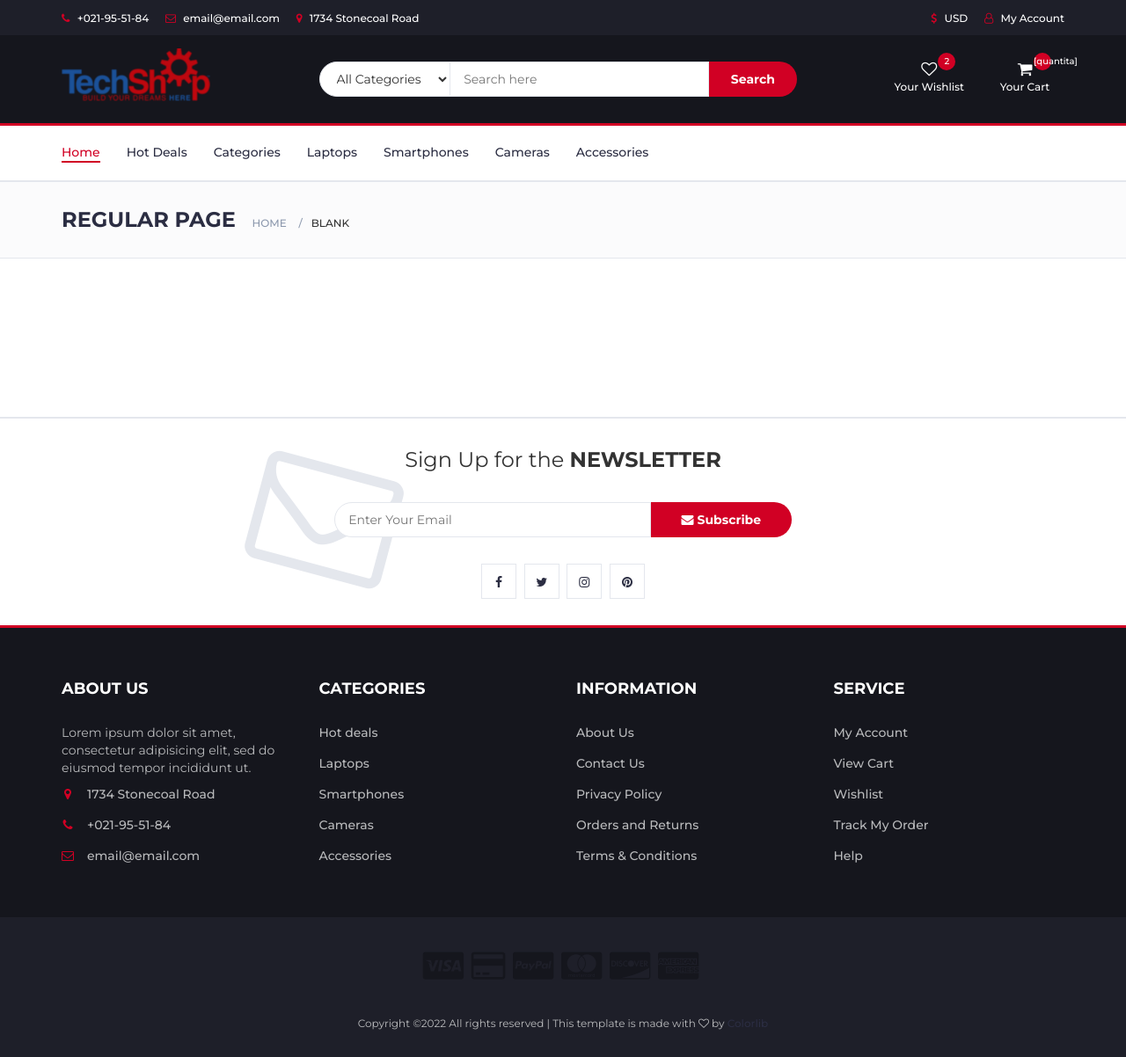
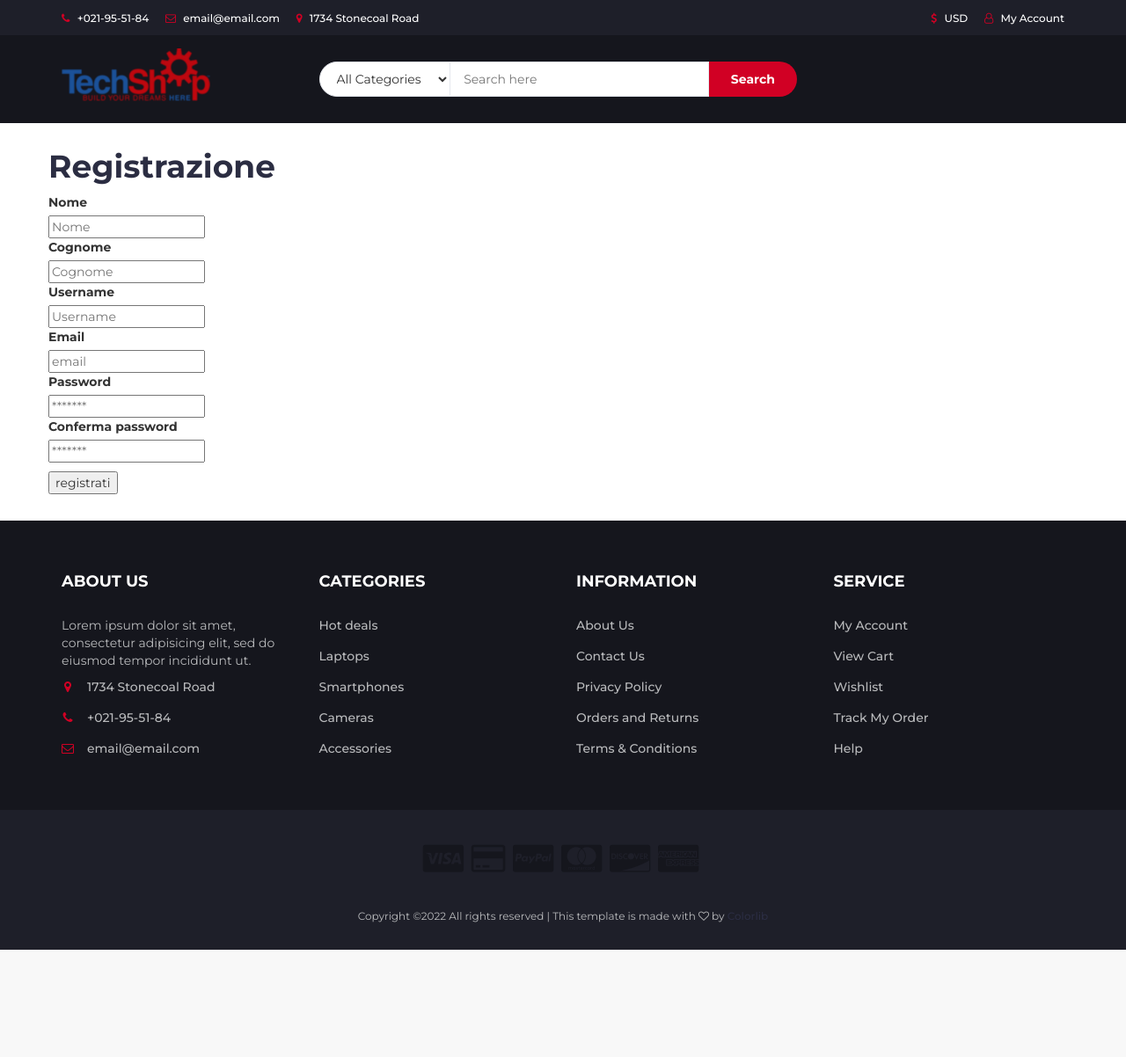
Before and after one commit to maca99/progetto_tdw, a PHP site: page /register.php in a window 1280 px wide. Shown: the whole page at 88% size. After the commit the page ends 1080 px from the top, so only its background shows below. Run offline with PHP 8.4, Linux system fonts and the light colour scheme.

Commit message:
aggiunta vista register

```diff
--- /dev/null
+++ b/dhtml/blank-min.html
@@ -0,0 +1,212 @@
+<!DOCTYPE html>
+<html lang="it">
+	<head>
+		<meta charset="utf-8">
+		<meta http-equiv="X-UA-Compatible" content="IE=edge">
+		<meta name="viewport" content="width=device-width, initial-scale=1">
+		 <!-- The above 3 meta tags *must* come first in the head; any other head content must come *after* these tags -->
+		<title>Registrazione</title>
+ 		<!-- Google font -->
+ 		<link href="https://fonts.googleapis.com/css?family=Montserrat:400,500,700" rel="stylesheet">
+
+ 		<!-- Bootstrap -->
+ 		<link type="text/css" rel="stylesheet" href="dhtml\css\bootstrap.min.css"/>
+
+ 		<!-- Slick -->
+ 		<link type="text/css" rel="stylesheet" href="dhtml\css\slick.css"/>
+ 		<link type="text/css" rel="stylesheet" href="dhtml\css\slick-theme.css"/>
+
+ 		<!-- nouislider -->
+ 		<link type="text/css" rel="stylesheet" href="dhtml\css\nouislider.min.css"/>
+
+ 		<!-- Font Awesome Icon -->
+ 		<link rel="stylesheet" href="dhtml\css\font-awesome.min.css">
+
+ 		<!-- Custom stlylesheet -->
+ 		<link type="text/css" rel="stylesheet" href="dhtml\css\style.css"/>
+
+ 		<!-- HTML5 shim and Respond.js for IE8 support of HTML5 elements and media queries -->
+ 		<!-- WARNING: Respond.js doesn't work if you view the page via file:// -->
+ 		<!--[if lt IE 9]>
+ 		  <script src="https://oss.maxcdn.com/html5shiv/3.7.3/html5shiv.min.js"></script>
+ 		  <script src="https://oss.maxcdn.com/respond/1.4.2/respond.min.js"></script>
+ 		<![endif]-->
+
+    </head>
+	<body>
+		<!-- HEADER -->
+		<header>
+			<!-- TOP HEADER -->
+			<div id="top-header">
+				<div class="container">
+					<ul class="header-links pull-left">
+						<li><a href="#"><i class="fa fa-phone"></i> +021-95-51-84</a></li>
+						<li><a href="#"><i class="fa fa-envelope-o"></i> email@email.com</a></li>
+						<li><a href="#"><i class="fa fa-map-marker"></i> 1734 Stonecoal Road</a></li>
+					</ul>
+					<ul class="header-links pull-right">
+						<li><a href="#"><i class="fa fa-dollar"></i> USD</a></li>
+						<li><a href="#"><i class="fa fa-user-o"></i> My Account</a></li>
+					</ul>
+				</div>
+			</div>
+			<!-- /TOP HEADER -->
+            <!-- MAIN HEADER -->
+            <div id="header">
+                <!-- container -->
+                <div class="container">
+                    <!-- row -->
+                    <div class="row">
+                        <!-- LOGO -->
+                        <div class="col-md-3">
+                            <div class="header-logo">
+                                <a href="#" class="logo">
+                                    <img src="dhtml\img\logo.png" alt="">
+                                </a>
+                            </div>
+                        </div>
+                        <!-- /LOGO -->
+                        						<!-- SEARCH BAR -->
+						<div class="col-md-6">
+							<div class="header-search">
+								<form>
+									<select class="input-select">
+										<option value="0">All Categories</option>
+										<option value="1">Category 01</option>
+										<option value="1">Category 02</option>
+									</select>
+									<input class="input" placeholder="Search here">
+									<button class="search-btn">Search</button>
+								</form>
+							</div>
+						</div>
+						<!-- /SEARCH BAR -->
+
+								<!-- /Menu Toogle -->
+							</div>
+						</div>
+						<!-- /ACCOUNT -->
+					</div>
+                    <div class="section">
+                        <!-- container -->
+                        <div class="container">
+                            <!-- row -->
+
+
+            <[body]>
+
+
+                    <!-- /row -->
+                </div>
+                <!-- /container -->
+            </div>
+            <!-- /SECTION -->
+
+		<!-- FOOTER -->
+		<footer id="footer">
+			<!-- top footer -->
+			<div class="section">
+				<!-- container -->
+				<div class="container">
+					<!-- row -->
+					<div class="row">
+						<div class="col-md-3 col-xs-6">
+							<div class="footer">
+								<h3 class="footer-title">About Us</h3>
+								<p>Lorem ipsum dolor sit amet, consectetur adipisicing elit, sed do eiusmod tempor incididunt ut.</p>
+								<ul class="footer-links">
+									<li><a href="#"><i class="fa fa-map-marker"></i>1734 Stonecoal Road</a></li>
+									<li><a href="#"><i class="fa fa-phone"></i>+021-95-51-84</a></li>
+									<li><a href="#"><i class="fa fa-envelope-o"></i>email@email.com</a></li>
+								</ul>
+							</div>
+						</div>
+
+						<div class="col-md-3 col-xs-6">
+							<div class="footer">
+								<h3 class="footer-title">Categories</h3>
+								<ul class="footer-links">
+									<li><a href="#">Hot deals</a></li>
+									<li><a href="#">Laptops</a></li>
+									<li><a href="#">Smartphones</a></li>
+									<li><a href="#">Cameras</a></li>
+									<li><a href="#">Accessories</a></li>
+								</ul>
+							</div>
+						</div>
+
+						<div class="clearfix visible-xs"></div>
+
+						<div class="col-md-3 col-xs-6">
+							<div class="footer">
+								<h3 class="footer-title">Information</h3>
+								<ul class="footer-links">
+									<li><a href="#">About Us</a></li>
+									<li><a href="#">Contact Us</a></li>
+									<li><a href="#">Privacy Policy</a></li>
+									<li><a href="#">Orders and Returns</a></li>
+									<li><a href="#">Terms & Conditions</a></li>
+								</ul>
+							</div>
+						</div>
+
+						<div class="col-md-3 col-xs-6">
+							<div class="footer">
+								<h3 class="footer-title">Service</h3>
+								<ul class="footer-links">
+									<li><a href="#">My Account</a></li>
+									<li><a href="#">View Cart</a></li>
+									<li><a href="#">Wishlist</a></li>
+									<li><a href="#">Track My Order</a></li>
+									<li><a href="#">Help</a></li>
+								</ul>
+							</div>
+						</div>
+					</div>
+					<!-- /row -->
+				</div>
+				<!-- /container -->
+			</div>
+			<!-- /top footer -->
+
+			<!-- bottom footer -->
+			<div id="bottom-footer" class="section">
+				<div class="container">
+					<!-- row -->
+					<div class="row">
+						<div class="col-md-12 text-center">
+							<ul class="footer-payments">
+								<li><a href="#"><i class="fa fa-cc-visa"></i></a></li>
+								<li><a href="#"><i class="fa fa-credit-card"></i></a></li>
+								<li><a href="#"><i class="fa fa-cc-paypal"></i></a></li>
+								<li><a href="#"><i class="fa fa-cc-mastercard"></i></a></li>
+								<li><a href="#"><i class="fa fa-cc-discover"></i></a></li>
+								<li><a href="#"><i class="fa fa-cc-amex"></i></a></li>
+							</ul>
+							<span class="copyright">
+								<!-- Link back to Colorlib can't be removed. Template is licensed under CC BY 3.0. -->
+								Copyright &copy;<script>document.write(new Date().getFullYear());</script> All rights reserved | This template is made with <i class="fa fa-heart-o" aria-hidden="true"></i> by <a href="https://colorlib.com" target="_blank">Colorlib</a>
+							<!-- Link back to Colorlib can't be removed. Template is licensed under CC BY 3.0. -->
+							</span>
+
+
+						</div>
+					</div>
+						<!-- /row -->
+				</div>
+				<!-- /container -->
+			</div>
+			<!-- /bottom footer -->
+		</footer>
+		<!-- /FOOTER -->
+
+		<!-- jQuery Plugins -->
+		<script src="dhtml/js/jquery.min.js"></script>
+		<script src="dhtml/js/bootstrap.min.js"></script>
+		<script src="dhtml/js/slick.min.js"></script>
+		<script src="dhtml/js/nouislider.min.js"></script>
+		<script src="dhtml/js/jquery.zoom.min.js"></script>
+		<script src="dhtml/js/main.js"></script>
+
+	</body>
+</html>
--- a/dhtml/register.html
+++ b/dhtml/register.html
@@ -1,12 +1,50 @@
 
 		<!-- SECTION -->
-		<div class="section">
 			<!-- container -->
-			<div class="container">
-				<form action="register-post">
-
+				<form  method="post" action="register.php">
+					<div class="row">
+						<h1>Registrazione</h1>
+					</div>
+					<div class="row">
+						<label>Nome</label>
+						<div class="col-md-push-2">
+							<input type="text" name="nome" placeholder="Nome">
+						</div>
+					</div>
+					<div class="row">
+						<label>Cognome</label>
+						<div class="col-md-push-2">
+							<input type="text" name="cognome" placeholder="Cognome">
+						</div>
+					</div>
+					<div class="row">
+						<label>Username</label>
+						<div class="col-md-push-2">
+							<input type="text" name="username" placeholder="Username">
+						</div>
+					</div>
+					<div class="row">
+						<label>Email</label>
+						<div class="col-md-push-2">
+							<input type="email" name="email" placeholder="email">
+						</div>
+					</div>
+					<div class="row">
+						<label >Password</label>
+						<div class="col-md-push-2">
+							<input type="password" name="password" placeholder="*******">
+						</div>
+					</div>
+					<div class="row">
+						<label > Conferma password</label>
+						<div class="col-md-push-2">
+							<input type="password" name="conferma" placeholder="*******">
+						</div>
+					</div>
+					<div class="row">
+						<div class="col-md-push-2">
+							<button style="margin-top: 10px;"name="Register" type="submit">registrati</button>
+						</div>
+					</div>
 				</form>
-			</div>
 			<!-- /container -->
-		</div>
-		<!-- /SECTION -->
--- a/register.php
+++ b/register.php
@@ -1,10 +1,70 @@
 <?php
-	//require "include/dbms.inc.php";
+	session_start();
+	require "include/dbms.inc.php";
 	require "include/template2.inc.php";
 
-	$main=new Template('dhtml/blank.html');
-	$body=new Template('dhtml/register.html');
+	$username = (isset($_POST['username'])) ? trim($_POST['username']) : '';
+	$password = (isset($_POST['password'])) ? trim($_POST['password']) : '';
+	$first_name = (isset($_POST['first_name'])) ? trim($_POST['first_name']) : '';
+	$last_name = (isset($_POST['last_name'])) ? trim($_POST['last_name']) : '';
+	$email = (isset($_POST['email'])) ? trim($_POST['email']) : '';
 
-	$main->setContent("body",$body->get());
-	$main->close();
+	if(isset($_POST['submit'])&& $_POST['submit']== 'Register')
+	{
+		$errors = array();
+		//verifica che i campi obbligatori siano stati compilati
+		if(empty($username)){
+			$errors[]='Username non inserita.';
+		}
+
+		//controlla se il nome utente è già registrato
+		$oid=$mysqli->query("SELECT username FROM utente WHERE username = $username");
+		if(mysqli_num_rows($oid)>0)
+		{
+			$errors[]='This username already exists';
+			$username='';
+		}
+		mysqli_free_result($oid);
+
+		if(empty($password)){
+			$errors[]='Password non inserita.';
+		}
+		if(empty($first_name)){
+			$errors[]='Nome non inserito.';
+		}
+		if(empty($last_name)){
+			$errors[]='Cognome non inserito.';
+		}
+		if(empty($email)){
+			$errors[]='Email non inserita.';
+		}
+
+		if(count($errors) > 0){
+			header("location: /dhtml/400.html");
+		}else{
+			//quando va tutto bene
+			$oid=$mysqli->query("INSERT INTO utente (id_user,username ,email, password, first_name , last_name)
+				VALUES
+					(NULL,$username, $email, $password, $first_name, $last_name)");
+
+			$user_id = $mysqli->insert_id();
+
+			/* aggiunta di altre informazioni dell'utente */
+
+
+
+			/* salvataggio dati nella sessione */
+			$_SESSION['logged'] = 1;
+			$_SESSION['username']=$username;
+			header("location: /index.php");
+		}
+	}else{
+		$main=new Template('dhtml/blank-min.html');
+		$body=new Template('dhtml/register.html');
+		$main->setContent("body",$body->get());
+		$main->close();
+
+	}
+
+
 ?>
--- /dev/null
+++ b/review.php
@@ -0,0 +1,5 @@
+<?php
+echo $_REQUEST['name'];
+echo $_REQUEST['email'];
+
+?>
```
Also changed, not shown: dhtml/400.html (added, +62 -0 lines), dhtml/product.html (+9 -8 lines).
